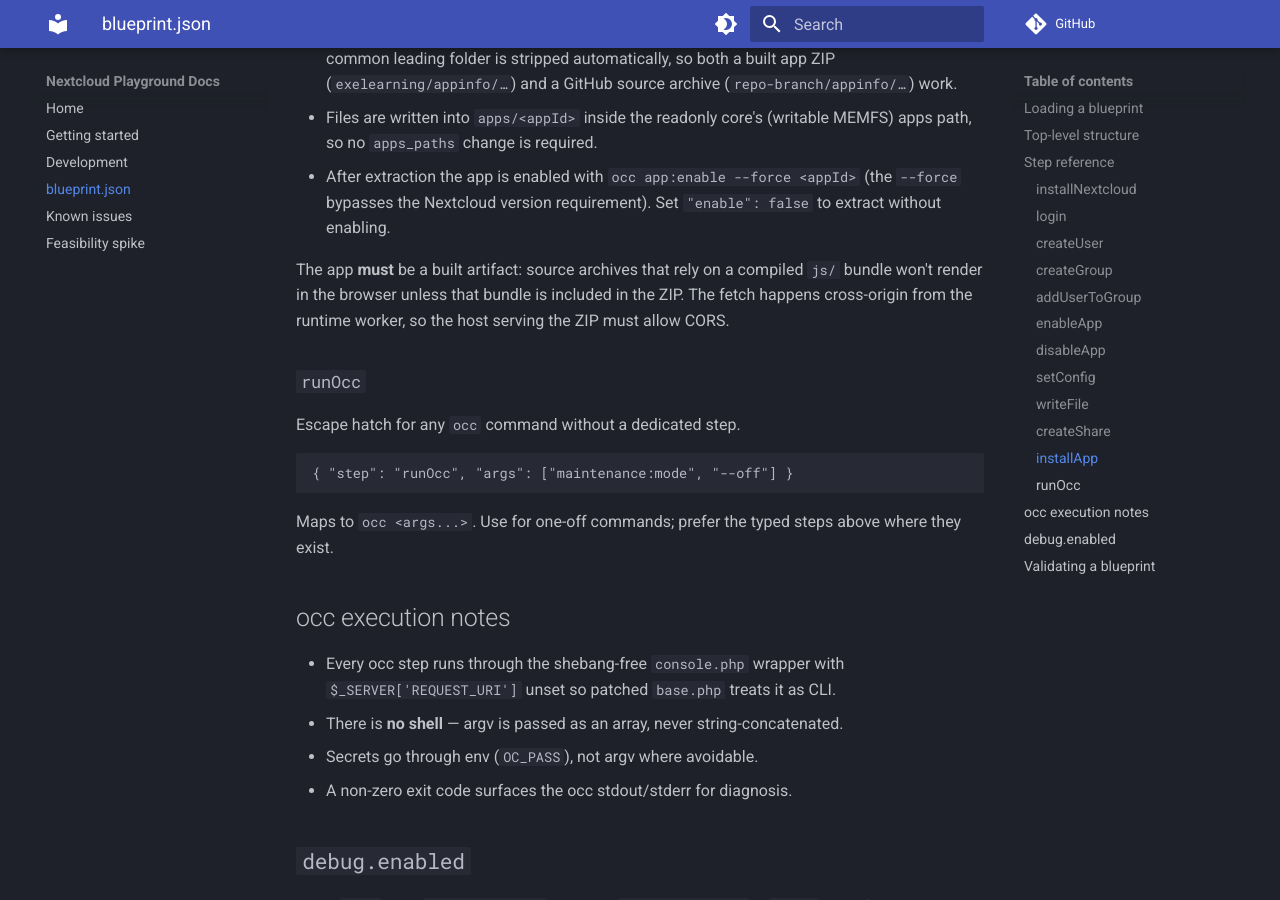
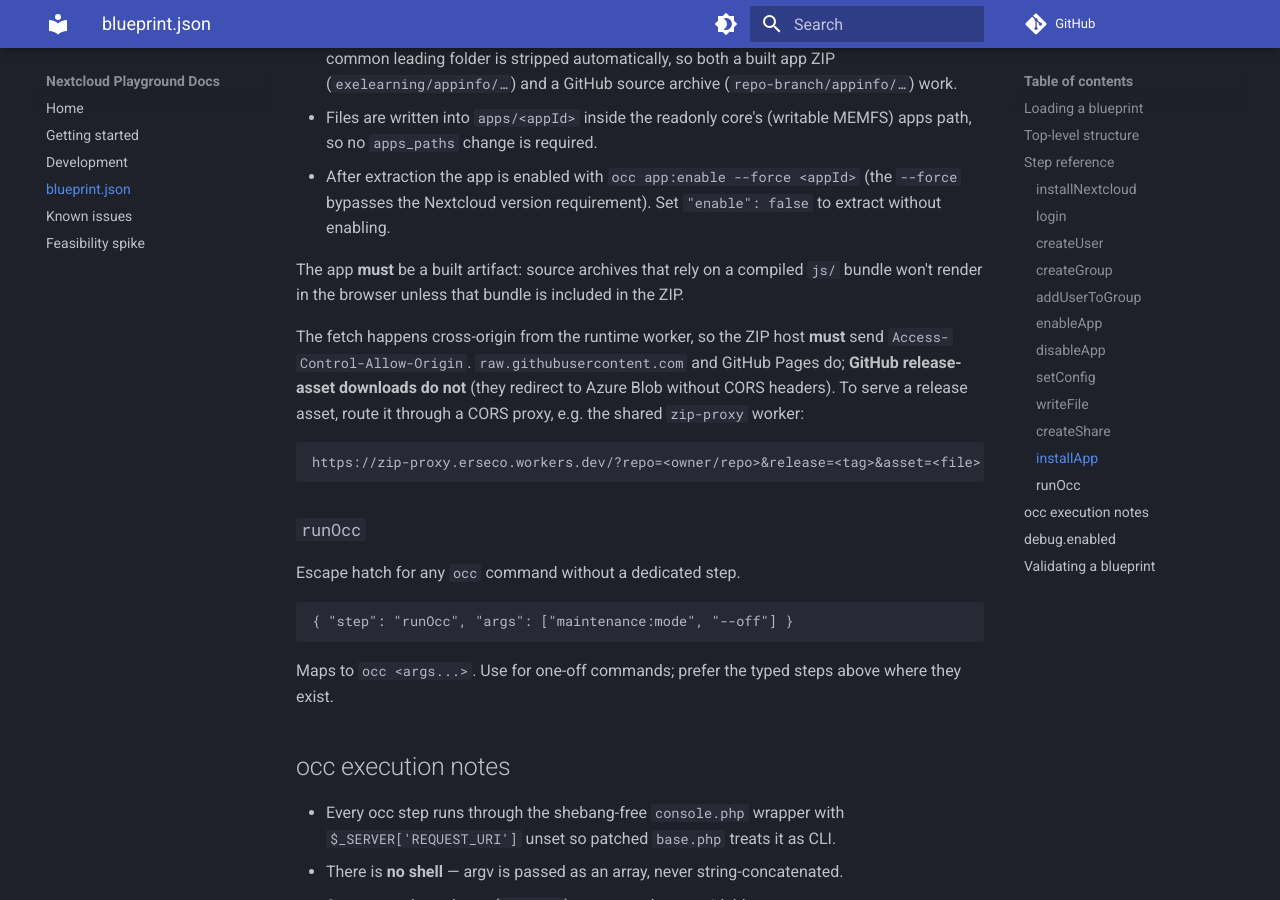
Before and after one commit to ateeducacion/nextcloud-playground, an MkDocs documentation site: the page built from docs/blueprint-json.md, in a window 1280 px wide and 900 px high, scrolled down 4382 px. Built offline with MkDocs 1.6.1 and Material for MkDocs 9.7.7, drawn with Linux system fonts in a browser that asks for light colours; comment, search, counter and statistics services are not loaded.

Commit message:
docs(blueprint): correct installApp CORS note (release assets need a proxy)

````diff
--- a/docs/blueprint-json.md
+++ b/docs/blueprint-json.md
@@ -202,8 +202,17 @@ ship a blueprint that boots the playground with its own app pre-installed.
 
 The app **must** be a built artifact: source archives that rely on a compiled
 `js/` bundle won't render in the browser unless that bundle is included in the
-ZIP. The fetch happens cross-origin from the runtime worker, so the host serving
-the ZIP must allow CORS.
+ZIP.
+
+The fetch happens cross-origin from the runtime worker, so the ZIP host **must**
+send `Access-Control-Allow-Origin`. `raw.githubusercontent.com` and GitHub Pages
+do; **GitHub release-asset downloads do not** (they redirect to Azure Blob
+without CORS headers). To serve a release asset, route it through a CORS proxy,
+e.g. the shared `zip-proxy` worker:
+
+```
+https://zip-proxy.erseco.workers.dev/?repo=<owner/repo>&release=<tag>&asset=<file>.zip
+```
 
 ### `runOcc`
 
````
